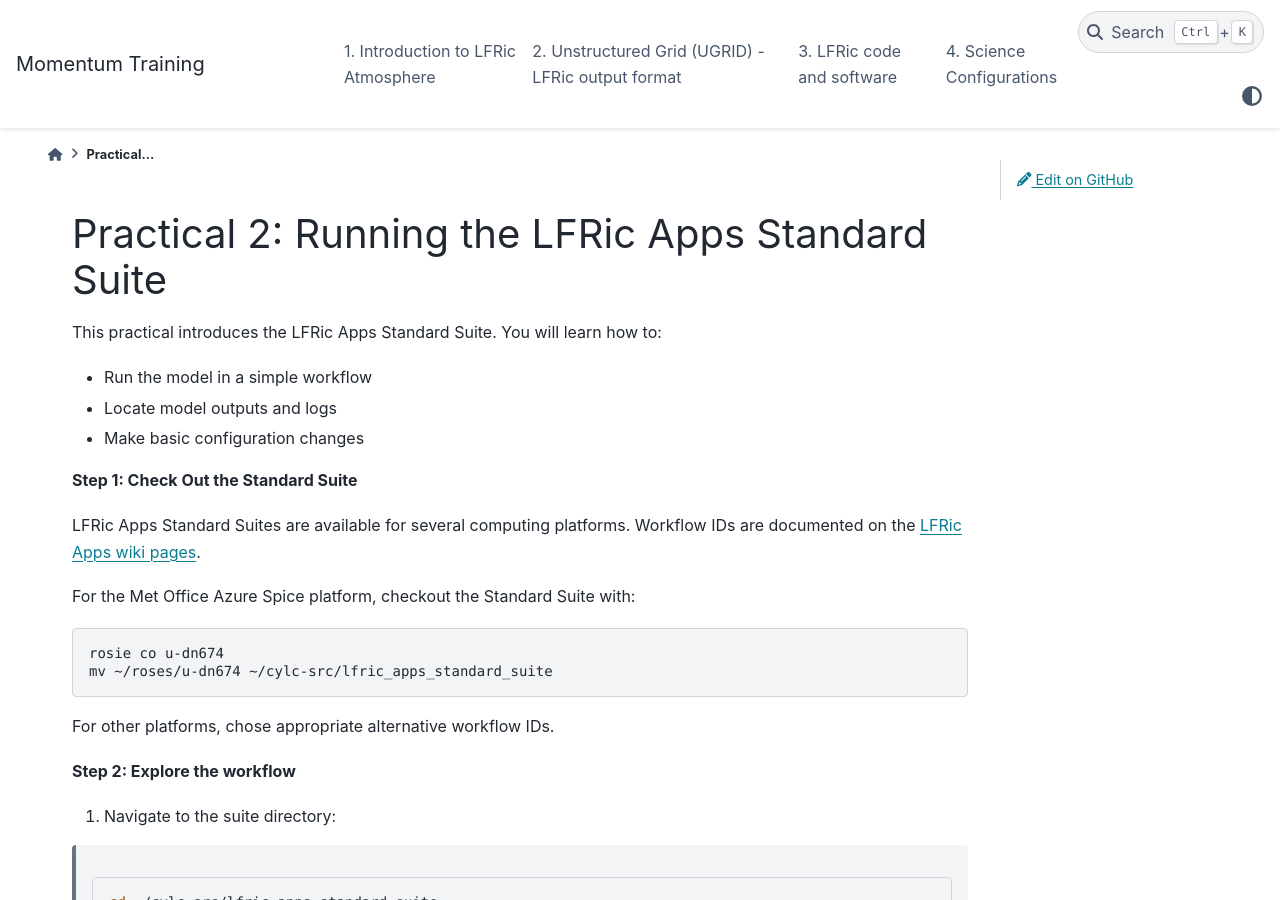
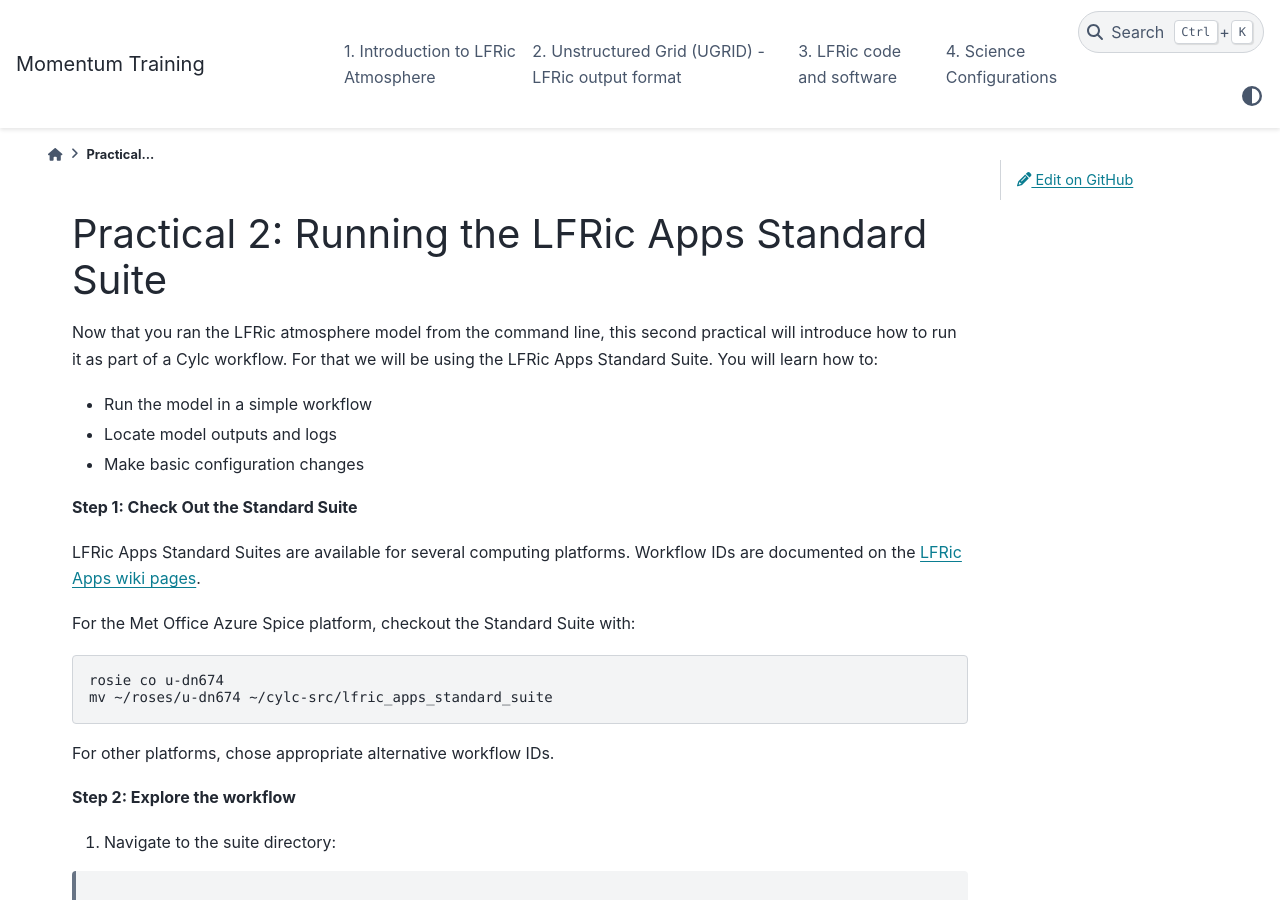
Before and after one commit to MetOffice/LFRic-Atmosphere-Training, a Sphinx documentation site: the page built from source/lfric_infrastructure/practical_standart_suite.rst, in a window 1280 px wide and 900 px high. Built offline with Sphinx 7.4.7 and the PyData theme 0.15.4, drawn with Linux system fonts in a browser that asks for light colours.

Commit message:
Update source/lfric_infrastructure/practical_standart_suite.rst
Co-authored-by: Julia Cantarano <159814728+mo-JuliaCantarano@users.noreply.github.com>
Signed-off-by: Forough Goudarzi <foroughg@yahoo.com>

```diff
--- a/source/lfric_infrastructure/practical_standart_suite.rst
+++ b/source/lfric_infrastructure/practical_standart_suite.rst
@@ -3,7 +3,7 @@
 Practical 2: Running the LFRic Apps Standard Suite
 --------------------------------------------------
 
-This practical introduces the LFRic Apps Standard Suite. You will learn how to:
+Now that you ran the LFRic atmosphere model from the command line, this second practical will introduce how to run it as part of a Cylc workflow. For that we will be using the LFRic Apps Standard Suite. You will learn how to:
 
 * Run the model in a simple workflow
 * Locate model outputs and logs
```
